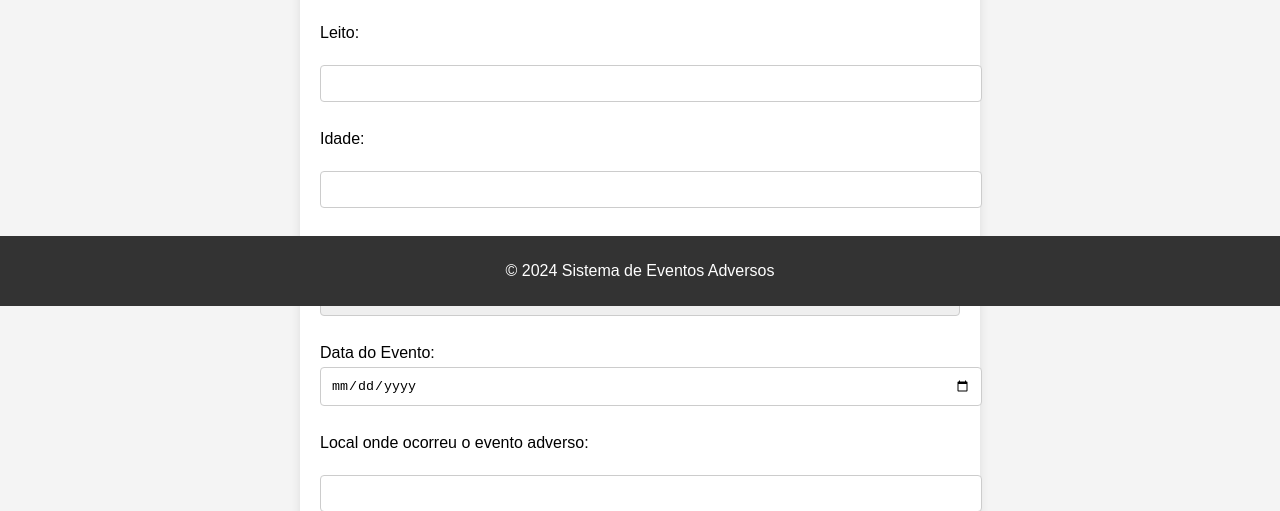
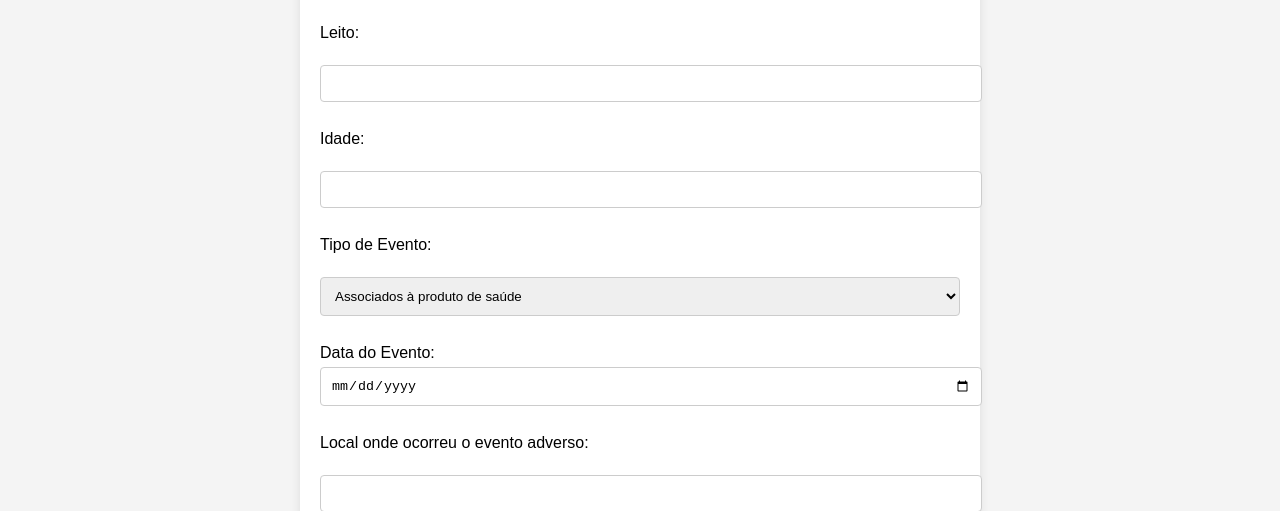
Before and after one commit to dudufidelis/adverse-system, a PHP site: page /index.php in a window 1280 px wide. Shown: the part 494-1005 px from the top of the page. Run offline with PHP 8.4, Linux system fonts and the light colour scheme.

Commit message:
temporarily disabled

```diff
--- a/views/footer.php
+++ b/views/footer.php
@@ -1,3 +1,3 @@
-<footer>
-    <p>&copy; <?php echo date("Y"); ?> Sistema de Eventos Adversos</p>
-</footer>
+<!--<footer>
+    <p>&copy; Sistema de Eventos Adversos</p>
+</footer>  -->
```
